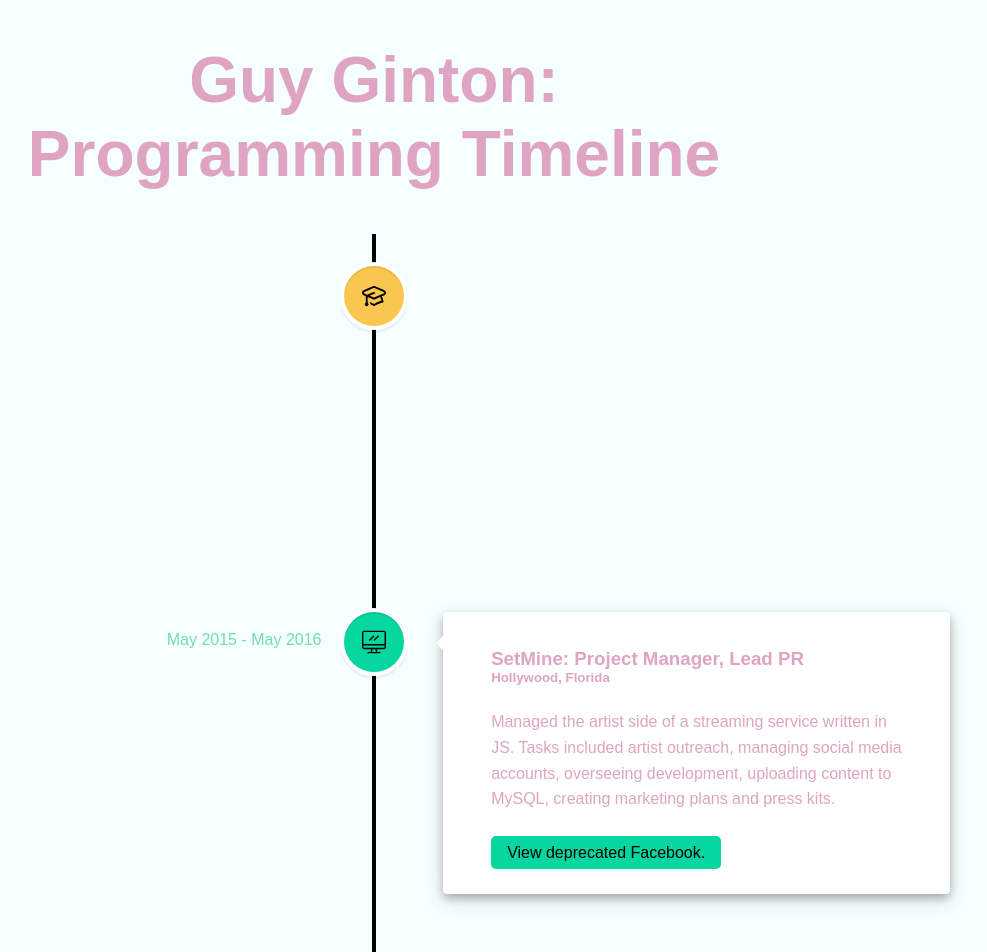
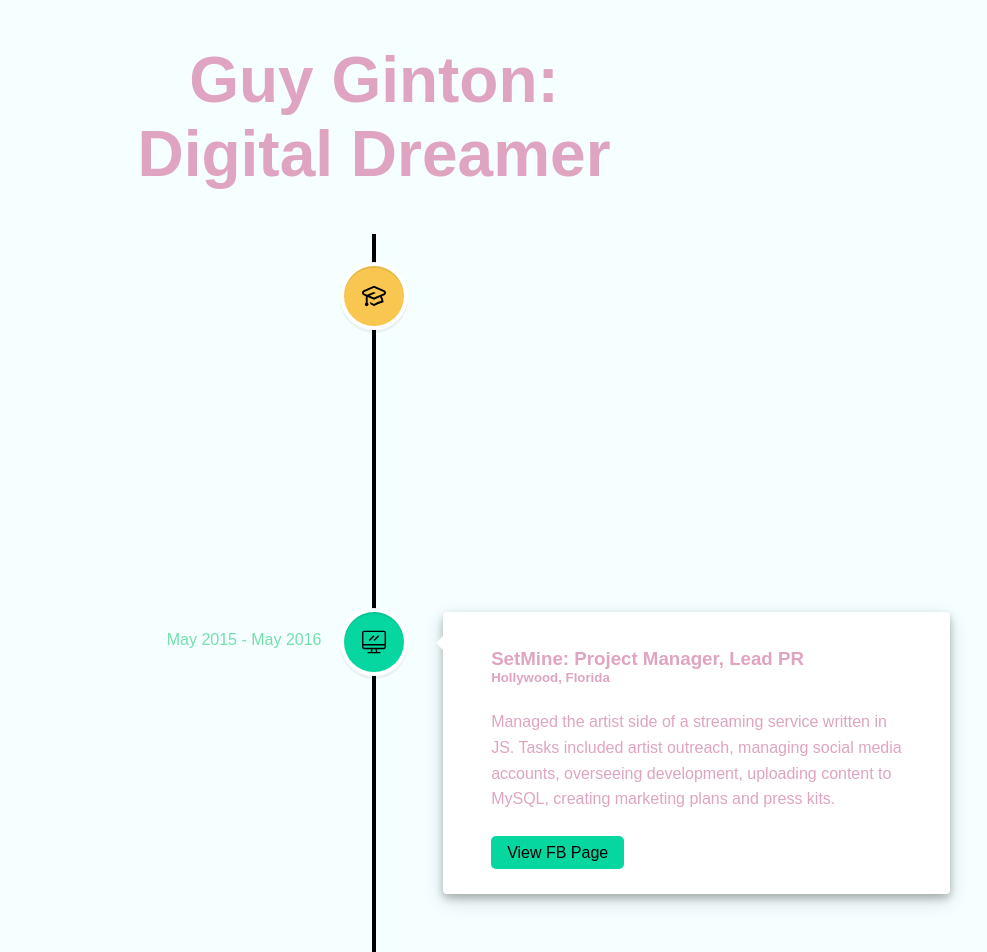
Before and after one commit to gaginton/guidance, a React (Create React App) app: page / in a window 1280 px wide. Shown: the top 952 px of the page, without its empty margins (266-1253 px from the left). Built offline with nearby package versions, Linux system fonts and the light colour scheme.

Commit message:
text edits; remove wrnings

```diff
--- a/src/App.js
+++ b/src/App.js
@@ -17,7 +17,7 @@
     <div className="App">
 
       <h1 className="title">Guy Ginton:
-        <br />Programming Timeline
+        <br />Digital Dreamer
       </h1>
       <VerticalTimeline animate="true" lineColor="black">
         {
@@ -53,6 +53,7 @@
                     }
                     href={element.link}
                     target="_blank"
+                    rel="noreferrer"
                   >
                     {element.buttonText}
                   </a>
--- a/src/timelineElements.js
+++ b/src/timelineElements.js
@@ -1,6 +1,3 @@
-// buttonText can be null if you do not want a button
-// icon will be based on svg
-
 let timelineElements = [
     {
         id: 1,
@@ -10,7 +7,7 @@
             "Studied neuroscience and economics, averaging a 3.5 GPA among 220+ credits. Conducted a study published in the journal Addiction. Held leadership role in six extracurricular groups.",
         date: "Aug 2010 - May 2014",
         icon: "school",
-        buttonText: "View a published study",
+        buttonText: "View study",
         link: "https://pubmed.ncbi.nlm.nih.gov/24667154/"
     },
     {
@@ -21,7 +18,7 @@
             "Managed the artist side of a streaming service written in JS. Tasks included artist outreach, managing social media accounts, overseeing development, uploading content to MySQL, creating marketing plans and press kits.",
         date: "May 2015 - May 2016",
         icon: "work",
-        buttonText: "View deprecated Facebook.",
+        buttonText: "View FB Page",
         link: "https://www.facebook.com/SetmineApp/"
     },
     {
@@ -52,7 +49,6 @@
         location: "Tel Aviv, Israel",
         description:
             "Wrote using Vue.js and Vuetify paired with Apollo, GraphQL and Node.js. Worked with push notifications through Firebase and FE tested with Cypress. Jeeng’s software analyzes clients’ data and matches relevant content to users.",
-        // buttonText: "",
         date: "Jan 2019 - Apr 2019",
         icon: "work",
     },
```
